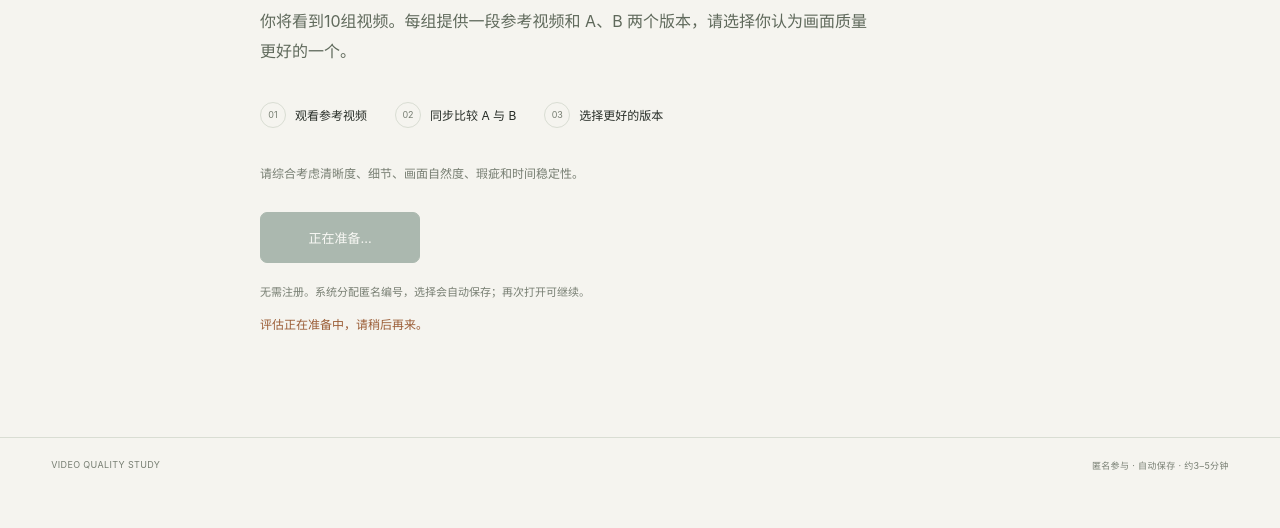
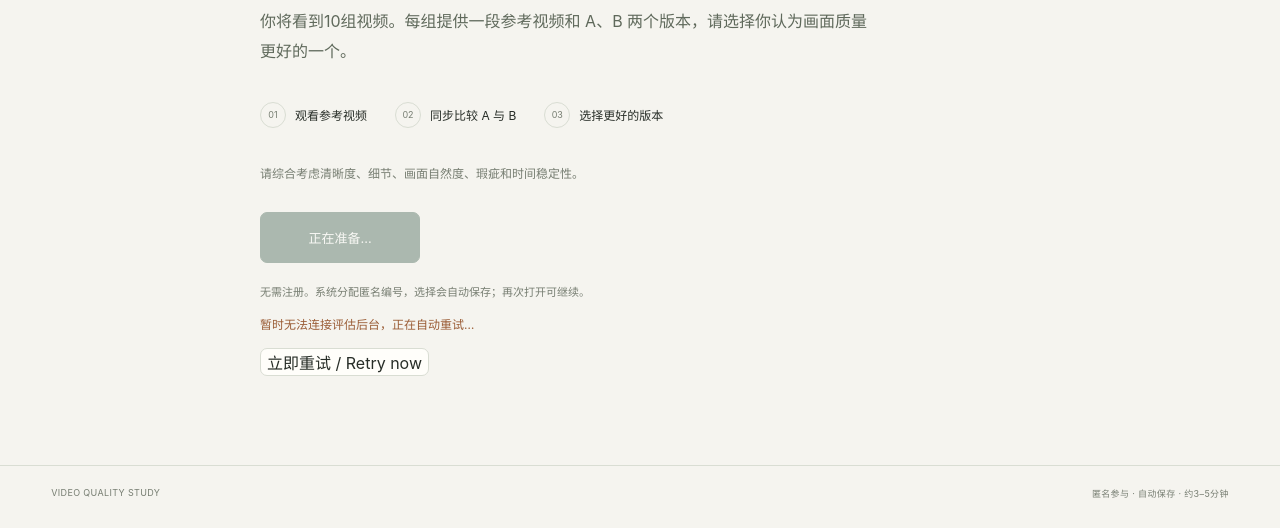
Before and after one commit to SensenGao/UserStudy, a website: page index.html in a window 1280 px wide. Shown: the part 350-878 px from the top of the page. Before the commit the page ends 850 px from the top, so only its background shows below. Drawn offline with Linux system fonts and the light colour scheme; no server answers.

Commit message:
Recover study API connectivity and fail over between public routes

```diff
--- a/app.js
+++ b/app.js
@@ -1,5 +1,6 @@
 const $=s=>document.querySelector(s);
-const api=globalThis.STUDY_API_BASE||'';
+let api=globalThis.STUDY_API_BASE||'';
+const apiBases=[...new Set([api,...(globalThis.STUDY_API_BASES||[])])];
 const key='video-quality-study-participant-v1';
 const videos=[$('#reference-video'),$('#a-video'),$('#b-video')],clock=videos[1];
 let state={session:null,index:0,ready:false,playing:false,buffering:false,resuming:false,looping:false,zoom:1,origin:[50,50],load:0,controller:null,started:0,saving:false,restarting:false};
@@ -10,7 +11,20 @@ const t=k=>(lang==='en'?en:zh)[k];
 function language(){document.documentElement.lang=lang==='en'?'en':'zh-CN';document.querySelectorAll('[data-i18n]').forEach(e=>{const value=t(e.dataset.i18n);if(e.dataset.i18n==='title')e.innerHTML=value;else e.textContent=value;});$('#language').textContent=lang==='en'?'中文':'EN';if(state.session)renderProgress();if(!$('#start').disabled)$('#start').textContent=t(state.session?'resume':'start');}
 $('#language').onclick=()=>{lang=lang==='en'?'zh':'en';localStorage.setItem('video-study-language',lang);language();};
 function identity(){let saved;try{saved=JSON.parse(localStorage.getItem(key));}catch{}if(!saved?.resume_key){saved={resume_key:crypto.randomUUID().replaceAll('-','')+crypto.randomUUID().replaceAll('-','')};localStorage.setItem(key,JSON.stringify(saved));}return saved;}
-async function request(path,body){const local=identity();const r=await fetch(api+path,{method:body?'POST':'GET',headers:{...(body?{'Content-Type':'application/json'}:{}),...(local.token?{Authorization:'Bearer '+local.token}:{})},...(body?{body:JSON.stringify(body)}:{})});const d=await r.json();if(!r.ok)throw Error(d.error||'Request failed');return d;}
+async function request(path,body){
+ const local=identity();
+ for(const base of [...new Set([api,...apiBases])]){
+  let r;
+  try{r=await fetch(base+path,{method:body?'POST':'GET',signal:AbortSignal.timeout(8000),headers:{...(body?{'Content-Type':'application/json'}:{}),...(local.token?{Authorization:'Bearer '+local.token}:{})},...(body?{body:JSON.stringify(body)}:{})});}
+  catch{continue;}
+  // Retry gateway/transport failures through another route to the same database.
+  if(r.status>=500)continue;
+  let d;try{d=await r.json();}catch{continue;}
+  if(!r.ok)throw Error(d.error||'Request failed');
+  api=base;return d;
+ }
+ throw Error(lang==='en'?'Cannot reach the study server. Please retry.':'暂时无法连接评估后台，请重试。');
+}
 // Keep complete clips in memory: playback never depends on a live CDN stream.
 // At most the current and next triplet are retained, with shared in-flight work.
 const mediaCache=new Map(),mediaJobs=new Map();
@@ -102,7 +116,8 @@ for(const v of videos){v.addEventListener('waiting',bufferGroup);v.addEventListe
 function animate(){if(state.playing&&state.ready&&!state.looping){const time=Math.min(clock.currentTime,end());$('#timeline').value=time;$('#time').textContent=time.toFixed(2)+' / '+end().toFixed(2)+' s';if(time>=end()-.02||clock.ended)loop();else if(state.buffering)resumeGroup();else if(!state.resuming){if(videos.some(v=>v.readyState<3))bufferGroup();else for(const v of [videos[0],videos[2]])if(Math.abs(v.currentTime-time)>.08&&!v.seeking)v.currentTime=Math.min(time,v.duration-.001);}}requestAnimationFrame(animate);}requestAnimationFrame(animate);
 language();
 let availabilityTimer;
-async function availability(){clearTimeout(availabilityTimer);if(state.session)return;try{const meta=await request('/api/meta');$('#start').disabled=!meta.active;$('#status').textContent=meta.active?'':t('waiting');$('#start').textContent=t(meta.active?(identity().token?'resume':'start'):'loading');if(!meta.active)availabilityTimer=setTimeout(availability,15000);}catch{$('#start').disabled=true;$('#status').textContent=t('waiting');availabilityTimer=setTimeout(availability,15000);}}
+async function availability(){clearTimeout(availabilityTimer);if(state.session)return;$('#retry-connection').hidden=true;try{const meta=await request('/api/meta');$('#start').disabled=!meta.active;$('#status').textContent=meta.active?'':t('waiting');$('#start').textContent=t(meta.active?(identity().token?'resume':'start'):'loading');if(!meta.active)availabilityTimer=setTimeout(availability,15000);}catch{$('#start').disabled=true;$('#status').textContent=lang==='en'?'Cannot reach the study server. Retrying automatically…':'暂时无法连接评估后台，正在自动重试…';$('#retry-connection').hidden=false;availabilityTimer=setTimeout(availability,5000);}}
+$('#retry-connection').onclick=availability;
 await availability();
 document.addEventListener('visibilitychange',()=>{if(!document.hidden&&!state.session)availability();});
 globalThis.__study={get state(){return state;},select,play,pause,seek,vote,complete};
--- a/config.js
+++ b/config.js
@@ -1 +1,2 @@
-globalThis.STUDY_API_BASE=['localhost','127.0.0.1'].includes(location.hostname)?'':"https://towns-astrology-attending-portions.trycloudflare.com";
+globalThis.STUDY_API_BASES=['localhost','127.0.0.1'].includes(location.hostname)?['']:["https://fabulous-downloads-voice-gsm.trycloudflare.com","https://valuable-karen-version-sport.trycloudflare.com"];
+globalThis.STUDY_API_BASE=globalThis.STUDY_API_BASES[0];
--- a/index.html
+++ b/index.html
@@ -3,7 +3,7 @@
 <head>
   <meta charset="utf-8"><meta name="viewport" content="width=device-width,initial-scale=1">
   <meta name="description" content="匿名视频质量评估。对照同一参考视频，选择你更喜欢的版本。">
-  <title>Video Quality Study</title><link rel="stylesheet" href="styles.css?v=20261020-full-buffer">
+  <title>Video Quality Study</title><link rel="stylesheet" href="styles.css?v=20261020-connection">
 </head>
 <body>
   <header><a class="brand" href="./"><span class="mark">V</span><span>VIDEO QUALITY <b>STUDY</b></span></a><div class="header-end"><span id="participant-id"></span><button id="language" aria-label="Switch language">EN</button></div></header>
@@ -17,6 +17,7 @@
       <button id="start" class="primary" disabled data-i18n="loading">正在准备…</button>
       <p class="privacy" data-i18n="privacy">无需注册。系统分配匿名编号，选择会自动保存；再次打开可继续。</p>
       <p id="status" role="status"></p>
+      <button id="retry-connection" hidden>立即重试 / Retry now</button>
     </section>
     <section id="study" hidden>
       <div class="study-heading"><div><p class="eyebrow" data-i18n="studyEyebrow">YOUR PERSPECTIVE, ONE PAIR AT A TIME</p><h1><span data-i18n="pair">第</span> <span id="trial-number">01</span> <span class="total">/ 10</span></h1></div><div class="progress-copy"><span id="progress-text"></span><div class="progress-track"><i id="progress-bar"></i></div></div></div>
@@ -37,6 +38,6 @@
     <section id="complete" class="complete" hidden><span class="complete-mark">✓</span><p class="eyebrow">10 / 10 · SAVED</p><h1 data-i18n="thanks">感谢你的观察。</h1><p data-i18n="doneCopy">你的 10 组选择已全部保存。感谢你参与这次视频质量评估。</p><p id="complete-id"></p><div class="complete-actions"><button id="review" class="primary" data-i18n="review">回看我的选择</button><button id="restart-complete" data-i18n="restart">再填写一份</button></div><p class="restart-note" data-i18n="restartNote">已有答案会保留；重新填写会分配新编号和10组视频。</p><p id="restart-status" role="status"></p></section>
   </main>
   <footer><span>VIDEO QUALITY STUDY</span><span data-i18n="footer">匿名参与 · 自动保存 · 约 3–5 分钟</span></footer>
-  <script src="config.js"></script><script type="module" src="app.js?v=20261020-full-buffer"></script>
+  <script src="config.js?v=20261020-connection"></script><script type="module" src="app.js?v=20261020-connection"></script>
 </body>
 </html>
```
Also changed, not shown: README.md.
